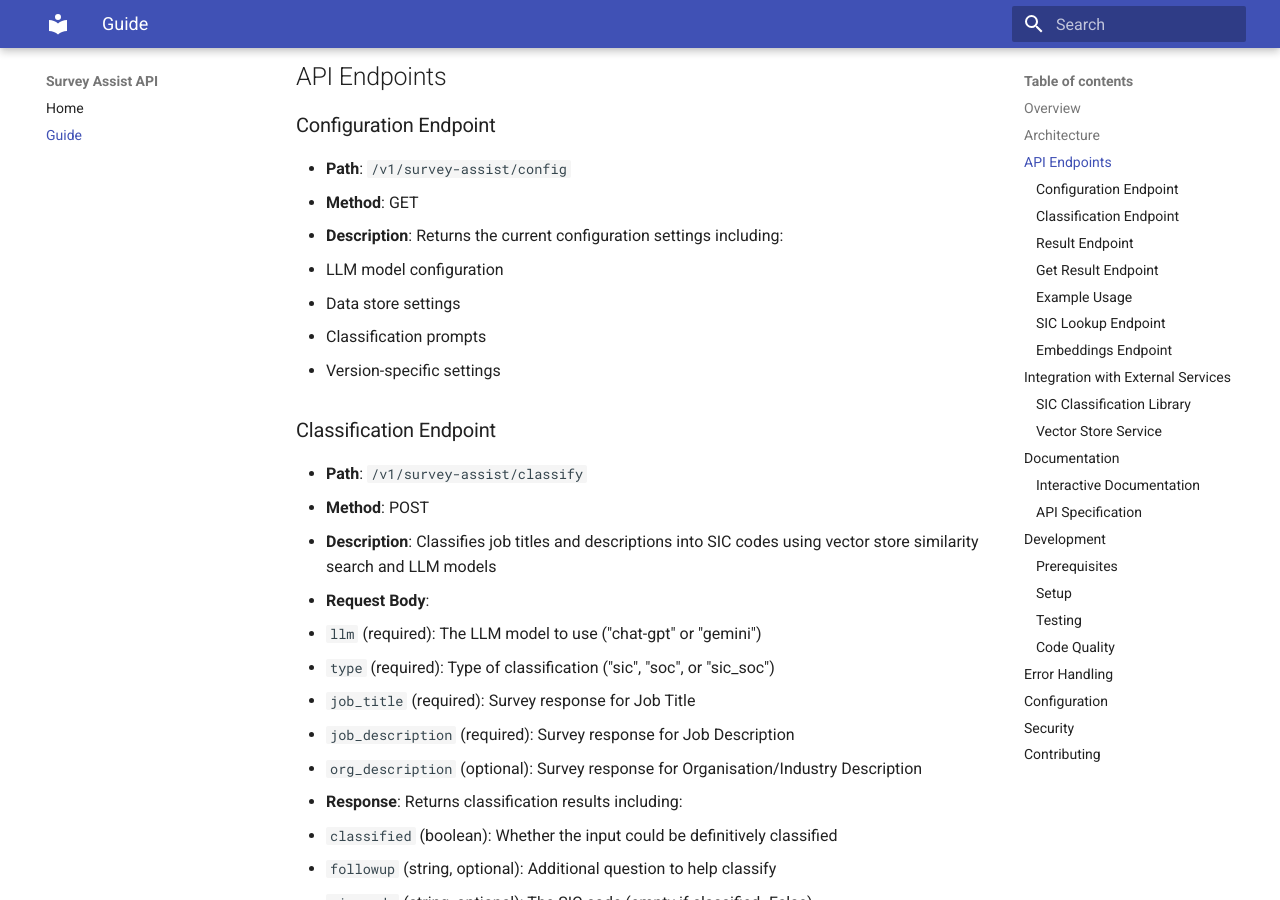
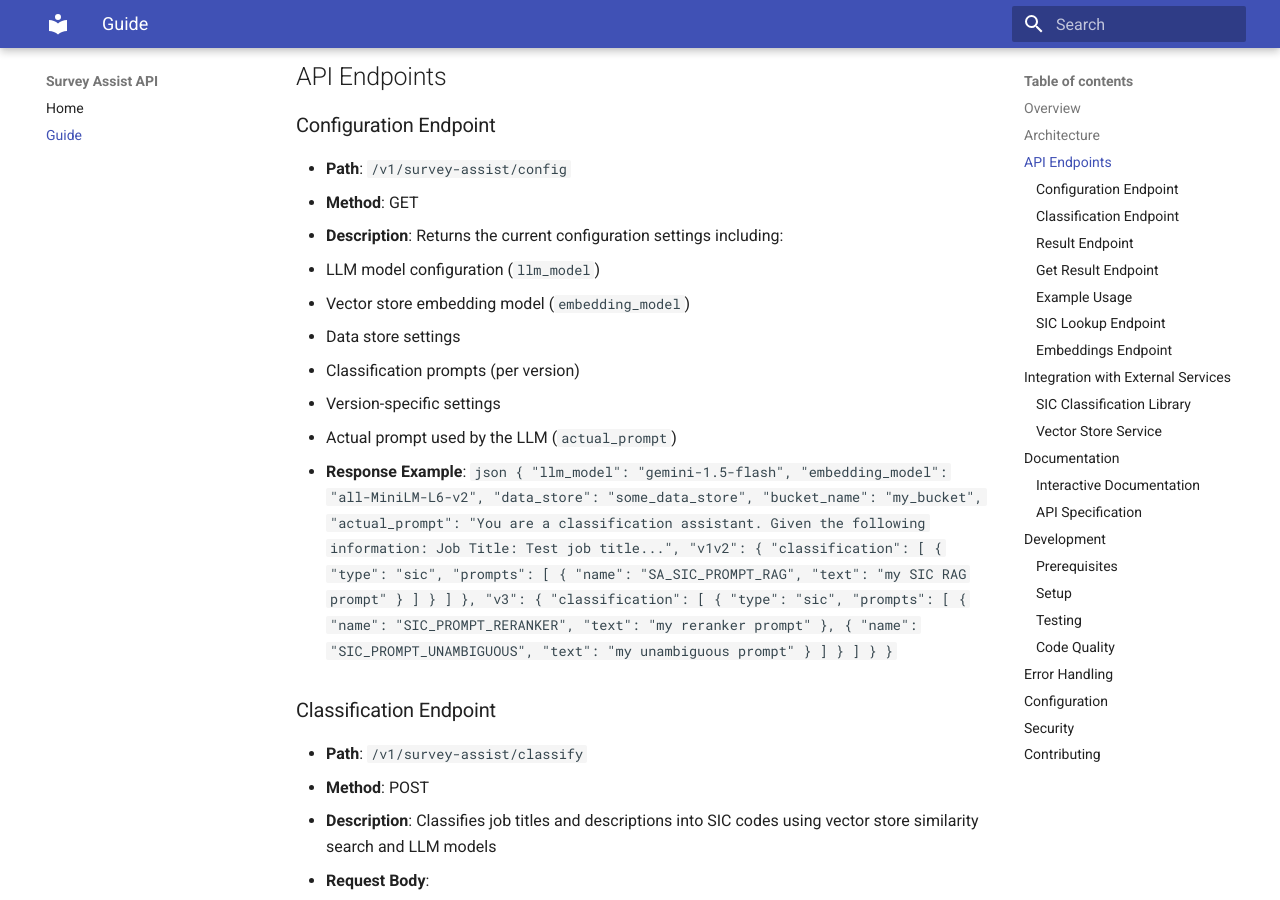
Before and after one commit to ONSdigital/survey-assist-api, an MkDocs documentation site: the page built from docs/guide.md, in a window 1280 px wide and 900 px high, scrolled down 456 px. Built offline with MkDocs 1.6.1 and Material for MkDocs 9.7.7, drawn with Linux system fonts in a browser that asks for light colours; some of the changed text lies outside the part shown.

Commit message:
update config endpoint documentation to reflect dynamic data retrieval

````diff
--- a/docs/guide.md
+++ b/docs/guide.md
@@ -18,10 +18,43 @@ The API is built using:
 - **Path**: `/v1/survey-assist/config`
 - **Method**: GET
 - **Description**: Returns the current configuration settings including:
-  - LLM model configuration
+  - LLM model configuration (`llm_model`)
+  - Vector store embedding model (`embedding_model`)
   - Data store settings
-  - Classification prompts
+  - Classification prompts (per version)
   - Version-specific settings
+  - Actual prompt used by the LLM (`actual_prompt`)
+- **Response Example**:
+  ```json
+  {
+    "llm_model": "gemini-1.5-flash",
+    "embedding_model": "all-MiniLM-L6-v2",
+    "data_store": "some_data_store",
+    "bucket_name": "my_bucket",
+    "actual_prompt": "You are a classification assistant. Given the following information: Job Title: Test job title...",
+    "v1v2": {
+      "classification": [
+        {
+          "type": "sic",
+          "prompts": [
+            { "name": "SA_SIC_PROMPT_RAG", "text": "my SIC RAG prompt" }
+          ]
+        }
+      ]
+    },
+    "v3": {
+      "classification": [
+        {
+          "type": "sic",
+          "prompts": [
+            { "name": "SIC_PROMPT_RERANKER", "text": "my reranker prompt" },
+            { "name": "SIC_PROMPT_UNAMBIGUOUS", "text": "my unambiguous prompt" }
+          ]
+        }
+      ]
+    }
+  }
+  ```
 
 ### Classification Endpoint
 - **Path**: `/v1/survey-assist/classify`
@@ -171,6 +205,8 @@ curl -X POST "http://localhost:8080/v1/survey-assist/result" \
 curl -X GET "http://localhost:8080/v1/survey-assist/result?result_id=test-survey-123/test.userSA187/2024-03-19/10_30_15.json"
 ```
 
+=======
+>>>>>>> e53e6fb (update config endpoint documentation to reflect dynamic data retrieval)
 ### SIC Lookup Endpoint
 - **Path**: `/v1/survey-assist/sic-lookup`
 - **Method**: GET
````
Also changed, not shown: other parts of docs/guide.md (+1 -0 lines).
